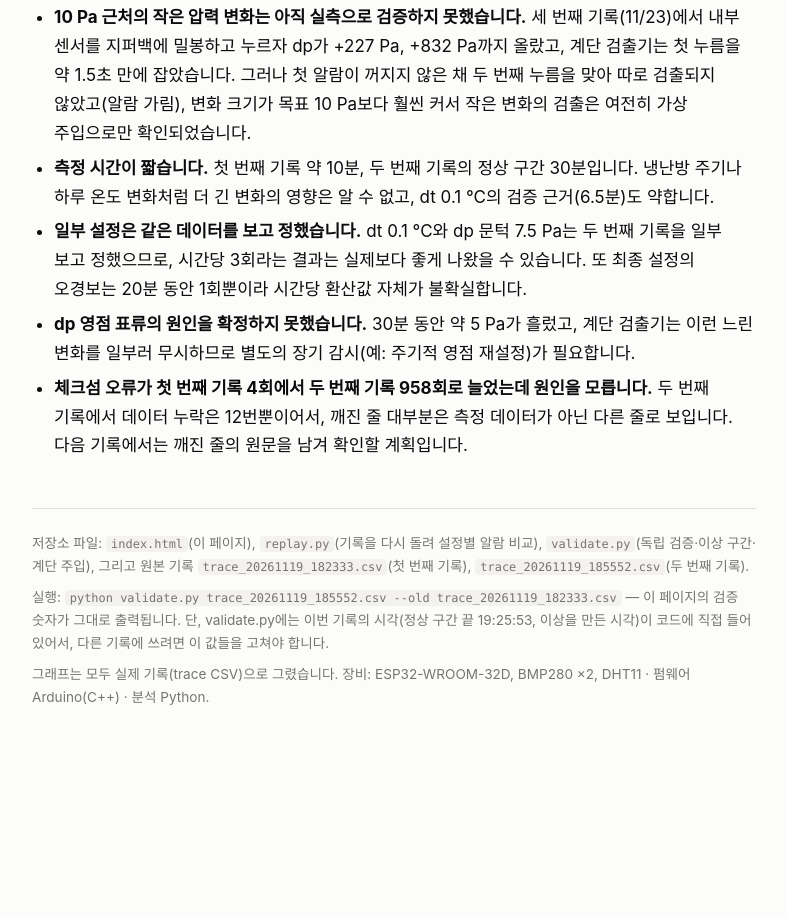
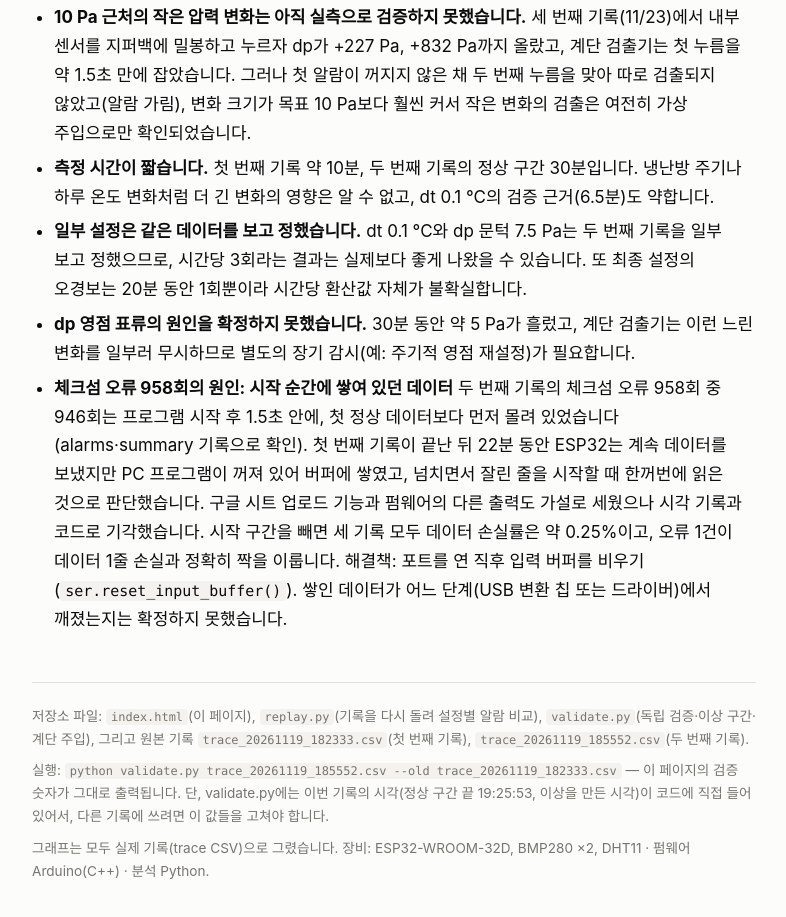
Before and after one commit to kevezk/fdc-sensor-threshold, a plain HTML site: page index.html in a window 1280 px wide. Shown: the part 10361-11278 px from the top of the page, without its empty margins (246-1032 px from the left). Before the commit the page ends 11143 px from the top, so only its background shows below. Drawn offline with Linux system fonts and the light colour scheme.

Commit message:
Revise checksum error details in index.html
Updated error description and checksum analysis in the report.

```diff
--- a/index.html
+++ b/index.html
@@ -638,7 +638,7 @@ footer{margin-top:48px;color:var(--muted);font-size:.85rem;border-top:1px solid
 <li><b>측정 시간이 짧습니다.</b> 첫 번째 기록 약 10분, 두 번째 기록의 정상 구간 30분입니다. 냉난방 주기나 하루 온도 변화처럼 더 긴 변화의 영향은 알 수 없고, dt 0.1 °C의 검증 근거(6.5분)도 약합니다.</li>
 <li><b>일부 설정은 같은 데이터를 보고 정했습니다.</b> dt 0.1 °C와 dp 문턱 7.5 Pa는 두 번째 기록을 일부 보고 정했으므로, 시간당 3회라는 결과는 실제보다 좋게 나왔을 수 있습니다. 또 최종 설정의 오경보는 20분 동안 1회뿐이라 시간당 환산값 자체가 불확실합니다.</li>
 <li><b>dp 영점 표류의 원인을 확정하지 못했습니다.</b> 30분 동안 약 5 Pa가 흘렀고, 계단 검출기는 이런 느린 변화를 일부러 무시하므로 별도의 장기 감시(예: 주기적 영점 재설정)가 필요합니다.</li>
-<li><b>체크섬 오류가 첫 번째 기록 4회에서 두 번째 기록 958회로 늘었는데 원인을 모릅니다.</b> 두 번째 기록에서 데이터 누락은 12번뿐이어서, 깨진 줄 대부분은 측정 데이터가 아닌 다른 줄로 보입니다. 다음 기록에서는 깨진 줄의 원문을 남겨 확인할 계획입니다.</li>
+<li><b>체크섬 오류 958회의 원인: 시작 순간에 쌓여 있던 데이터</b> 두 번째 기록의 체크섬 오류 958회 중 946회는 프로그램 시작 후 1.5초 안에, 첫 정상 데이터보다 먼저 몰려 있었습니다(alarms·summary 기록으로 확인). 첫 번째 기록이 끝난 뒤 22분 동안 ESP32는 계속 데이터를 보냈지만 PC 프로그램이 꺼져 있어 버퍼에 쌓였고, 넘치면서 잘린 줄을 시작할 때 한꺼번에 읽은 것으로 판단했습니다. 구글 시트 업로드 기능과 펌웨어의 다른 출력도 가설로 세웠으나 시각 기록과 코드로 기각했습니다. 시작 구간을 빼면 세 기록 모두 데이터 손실률은 약 0.25%이고, 오류 1건이 데이터 1줄 손실과 정확히 짝을 이룹니다. 해결책: 포트를 연 직후 입력 버퍼를 비우기(<code>ser.reset_input_buffer()</code>). 쌓인 데이터가 어느 단계(USB 변환 칩 또는 드라이버)에서 깨졌는지는 확정하지 못했습니다.</li>
 </ul>
 
 <footer>
```
